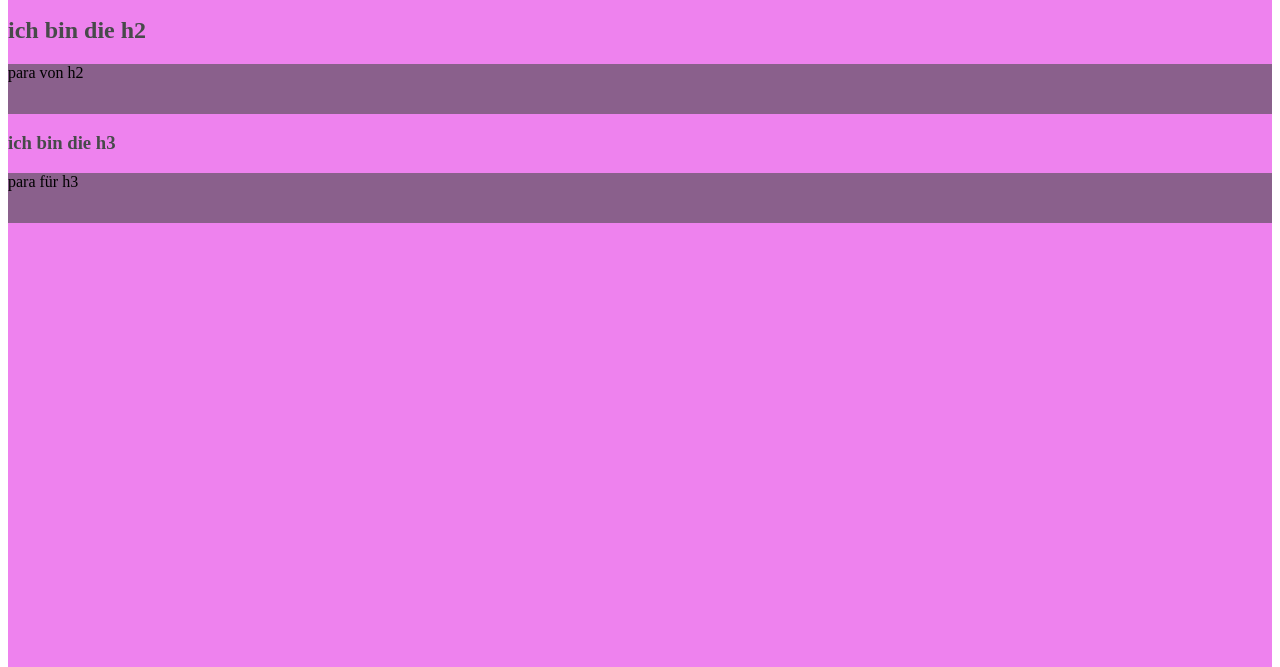
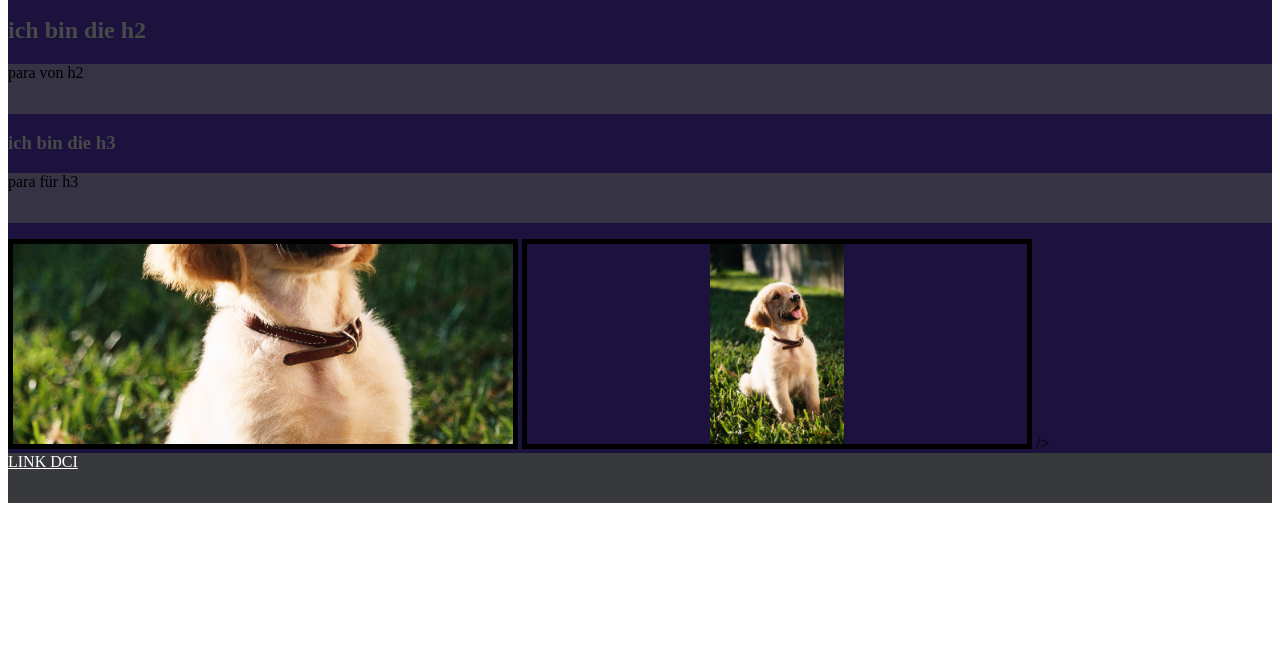
Before and after one commit to basti-1982/html_css_basic_test, a plain HTML site: page index/aufgabe26.02/monday_practice.html in a window 1280 px wide. Shown: the part 133-800 px from the top of the page. Drawn offline with Linux system fonts and the light colour scheme.

Commit message:
bilder styles

```diff
--- a/index/aufgabe26.02/monday_practice.html
+++ b/index/aufgabe26.02/monday_practice.html
@@ -1,10 +1,10 @@
 <!DOCTYPE html>
 <html lang="en">
   <head>
-    <meta charset="UTF-8">
-    <meta name="viewport" content="width=device-width, initial-scale=1.0">
+    <meta charset="UTF-8" />
+    <meta name="viewport" content="width=device-width, initial-scale=1.0" />
     <title>Monday Practice</title>
-    <link rel="stylesheet" href="style_monday.css">
+    <link rel="stylesheet" href="style_monday.css" />
   </head>
   <body>
     <main>
@@ -16,9 +16,16 @@
 
       <h3>ich bin die h3</h3>
       <p>para für h3</p>
+      <img src="/aufgabe26.02/goldi1.jpg" alt="Golden Retriever" />
+      <img class="goldi1" src="/aufgabe26.02/goldi1.jpg" alt="Golden Retriever" />
+      />
     </main>
     <footer>
-        <a href="https://start.digitalcareerinstitute.org/de/discover-dci/?utm_feeditemid=&utm_device=c&utm_campaign_id=19760078818&utm_adgroup_id=147427955500&utm_ad_id=649973871072&utm_term=dci&utm_source=google&utm_medium=ppc&utm_campaign=DE_SEM_Brand_DE&utm_content=147427955500&hsa_cam=19760078818&hsa_mt=e&hsa_src=g&hsa_acc=9628643656&hsa_net=adwords&hsa_kw=dci&hsa_tgt=kwd-13304966&hsa_ver=3&hsa_grp=147427955500&hsa_ad=649973871072&gad_source=1&gclid=CjwKCAiAivGuBhBEEiwAWiFmYX45b00CAt0ybzIzi_P-lOtf_dyArxb8CyTdqtAIJIJijQPl_DUilBoC084QAvD_BwE" target="_blank">LINK DCI</a>
+      <a
+        href="https://start.digitalcareerinstitute.org/de/discover-dci/?utm_feeditemid=&utm_device=c&utm_campaign_id=19760078818&utm_adgroup_id=147427955500&utm_ad_id=649973871072&utm_term=dci&utm_source=google&utm_medium=ppc&utm_campaign=DE_SEM_Brand_DE&utm_content=147427955500&hsa_cam=19760078818&hsa_mt=e&hsa_src=g&hsa_acc=9628643656&hsa_net=adwords&hsa_kw=dci&hsa_tgt=kwd-13304966&hsa_ver=3&hsa_grp=147427955500&hsa_ad=649973871072&gad_source=1&gclid=CjwKCAiAivGuBhBEEiwAWiFmYX45b00CAt0ybzIzi_P-lOtf_dyArxb8CyTdqtAIJIJijQPl_DUilBoC084QAvD_BwE"
+        target="_blank"
+        >LINK DCI</a
+      >
     </footer>
   </body>
 </html>
--- a/index/aufgabe26.02/style_monday.css
+++ b/index/aufgabe26.02/style_monday.css
@@ -1,11 +1,11 @@
 main {
-    background-color: violet;
-    height: 100vh;
+    background-color: rgb(29, 17, 61);
+    height: 100%;
 }
 
 footer {
     background-color: #37393d;
-    height: 400px;
+    height: 50px;
 }
 
 h1, h2, h3 {
@@ -22,6 +22,20 @@ a {
     color: white;
 }
 
-a:hover{
+a:hover {
     font-weight: bold;
 }
+
+img {
+    width: 500px;
+    height: 200px;
+    /* border-radius: 0% 25%;
+    overflow: hidden;
+    display: block; */
+    border: 5px solid black;
+    object-fit: cover;
+    }
+
+    .goldi1 {
+        object-fit: contain;
+    }
```
Also changed, not shown: index/aufgabe26.02/goldi1.jpg (added). Lines whose indentation alone changed are shown as unchanged.
